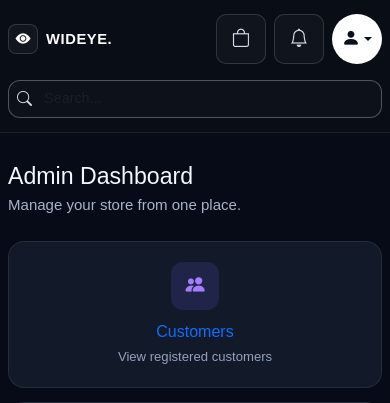
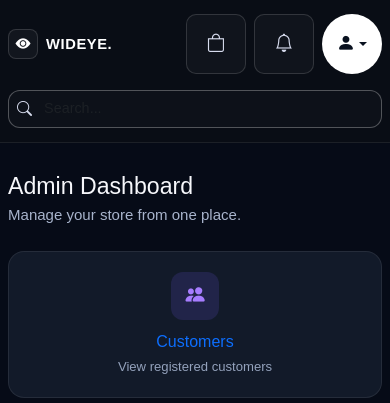
Before and after one commit to Ryzelz/Kiosk-5-flask-2, a Flask app: page /admin-page in a window 390 px wide. Shown: the top 403 px of the page. Run offline with Flask 3, Linux system fonts and the light colour scheme; a user stored in the database is signed in; some libraries are stand-ins or nearby versions.

Commit message:
fix UIs on small screen 2

```diff
--- a/website/templates/base.html
+++ b/website/templates/base.html
@@ -304,8 +304,8 @@
 
             .wideye-icon-button,
             .wideye-avatar {
-                width: 50px;
-                height: 50px;
+                width: 60px;
+                height: 60px;
             }
 
             .wideye-icon-button i,
```
